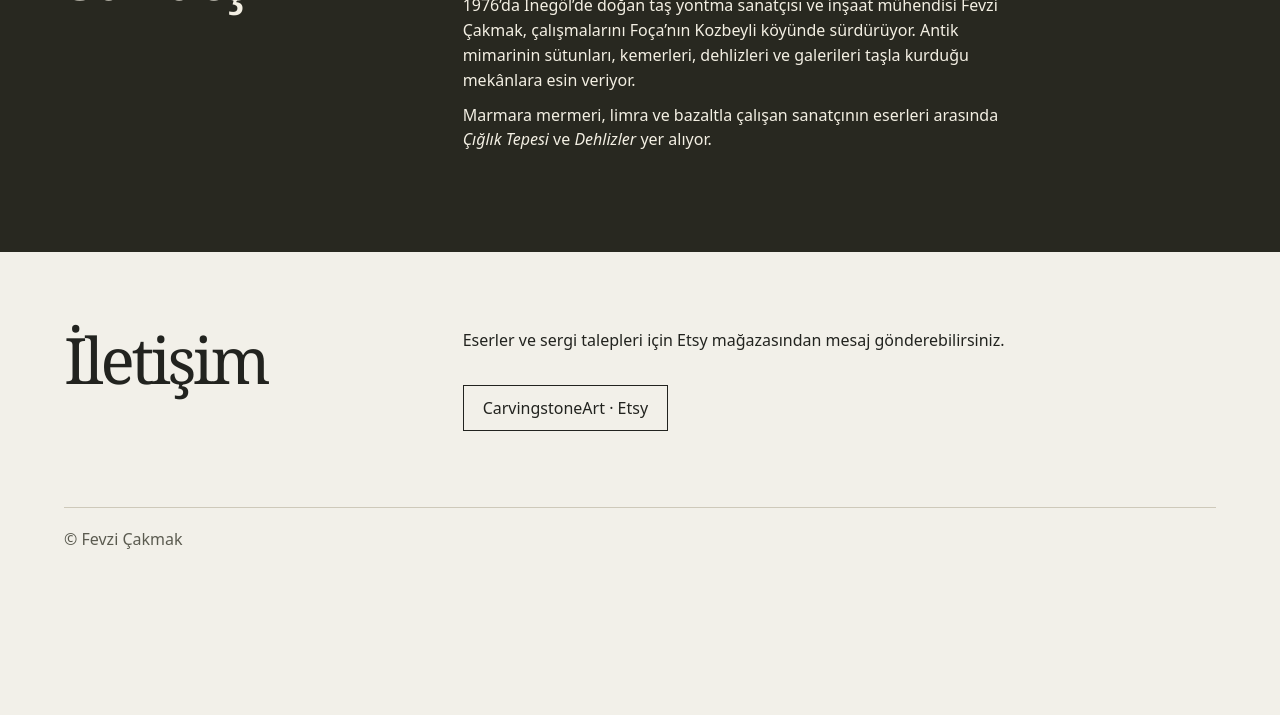
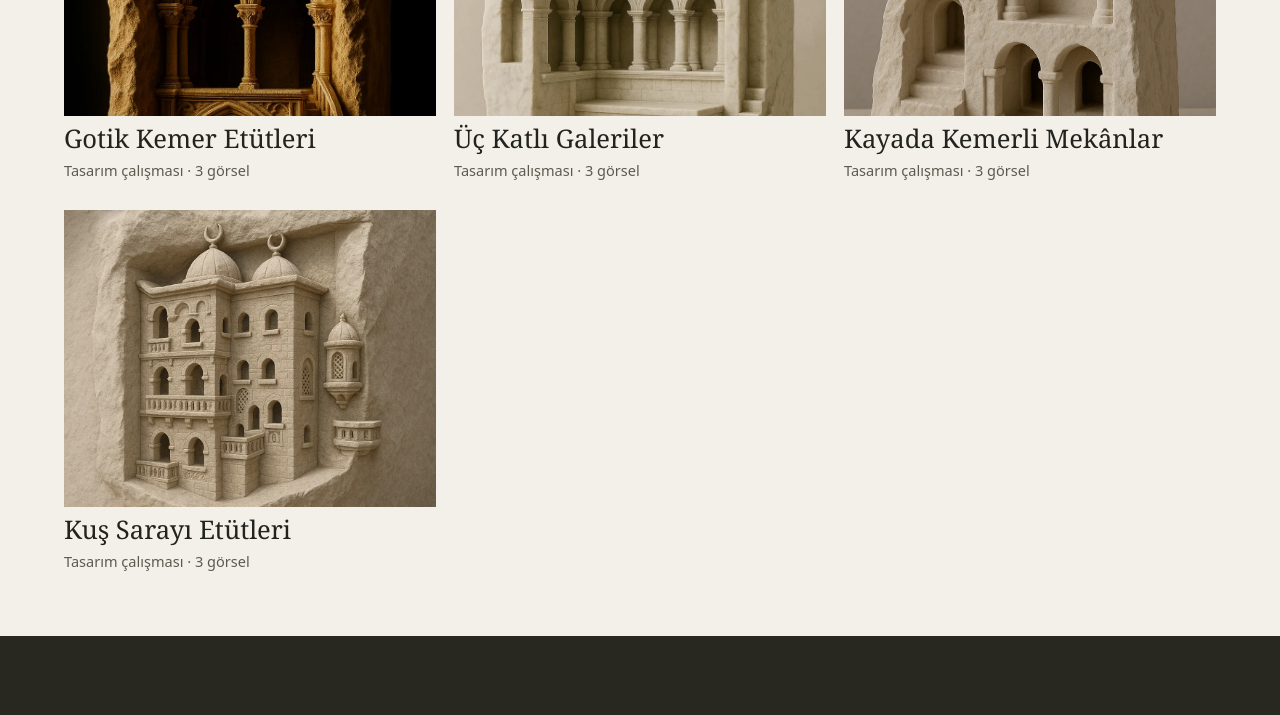
Before and after one commit to fevzicakmak/carvingengineer, a plain HTML site: page index.html in a window 1280 px wide. Shown: the part 1910-2625 px from the top of the page. Before the commit the page ends 2481 px from the top, so only its background shows below. Drawn offline with Linux system fonts and the light colour scheme.

Commit message:
Google Fotoğraflar katalog seçkisini eser gruplarıyla yayımla

```diff
--- a/catalog.js
+++ b/catalog.js
@@ -1,6 +1,10 @@
 import { emptySite } from './site-content.js';
 
 export const types = { image: 'Görsel', video: 'Video', model: '3B model' };
+
+export function mediaPaths(item) {
+  return [item.src, item.poster, ...(item.views ?? []).map(view => view.src)].filter(Boolean);
+}
 
 export async function loadCatalog() {
   const response = await fetch('./gallery.json', { cache: 'no-cache' });
--- a/gallery.js
+++ b/gallery.js
@@ -63,10 +63,47 @@ function render() {
     } else {
       media.textContent = types[item.type] || '';
     }
-    button.append(media, element('h3', item.title), element('p', item.label || types[item.type]));
+    const meta = item.label || types[item.type];
+    const count = item.views?.length;
+    button.append(media, element('h3', item.title),
+      element('p', count ? meta + ' · ' + (count + 1) + ' görsel' : meta));
     button.addEventListener('click', () => show(index));
     return button;
   }));
+}
+
+function showImage(item, display) {
+  const image = element('img');
+  const views = [{ src:item.src, caption:item.coverCaption }, ...(item.views ?? [])]
+    .filter(view => asset(view.src));
+  const primary = views[0];
+  if (!primary) return;
+  image.alt = item.title;
+  image.src = asset(primary.src);
+  display.append(image);
+  if (views.length < 2) return;
+
+  const toolbar = element('div', '', 'viewer-views');
+  toolbar.setAttribute('role', 'group');
+  toolbar.setAttribute('aria-label', 'Çalışmanın görselleri');
+  const caption = element('p', '', 'viewer-view-caption');
+  caption.setAttribute('aria-live', 'polite');
+  const buttons = views.map((view, index) => {
+    const button = element('button', view.caption || (index + 1) + '. görsel');
+    button.type = 'button';
+    button.addEventListener('click', () => select(index));
+    return button;
+  });
+  function select(index) {
+    const view = views[index];
+    image.src = asset(view.src);
+    image.alt = [item.title, view.caption].filter(Boolean).join(' · ');
+    caption.textContent = (index + 1) + ' / ' + views.length;
+    buttons.forEach((button, position) => button.setAttribute('aria-pressed', String(position === index)));
+  }
+  toolbar.append(...buttons);
+  display.append(toolbar, caption);
+  select(0);
 }
 
 function show(index) {
@@ -88,10 +125,7 @@ function show(index) {
     video.src = src;
     display.append(video);
   } else if (src && item.type === 'image') {
-    const image = element('img');
-    image.src = src;
-    image.alt = item.title;
-    display.append(image);
+    showImage(item, display);
   } else if (src && item.type === 'model') {
     const frame = element('iframe');
     frame.title = item.title;
--- a/gallery.json
+++ b/gallery.json
@@ -1,8 +1,127 @@
 [
-  {"id":"tasta-mekan","title":"Taşta mekân","type":"video","src":"assets/ornek.mp4","poster":"assets/roma.webp","label":"Örnek video","description":"Mermer kuş sarayı tasarım görselinden hazırlanmış kısa bir yakınlaşma."},
-  {"id":"iyonik-kus-sarayi","title":"İyonik Kuş Sarayı","type":"image","src":"assets/iyonik.webp","label":"Tasarım çalışması","description":"İyonik sütunlar ve üç yuva üzerine bir mermer kuş sarayı tasarımı."},
-  {"id":"uc-kemer","title":"Üç Kemer","type":"image","src":"assets/uc-kemer.webp","label":"Tasarım çalışması","description":"Roma mimarisinden hareketle üç kemerli cephe çalışması."},
-  {"id":"osmanli-kus-sarayi","title":"Osmanlı Kuş Sarayı","type":"image","src":"assets/osmanli.webp","label":"Tasarım çalışması","description":"Üç yuvalı mermer kuş sarayı için tasarım."},
-  {"id":"roma-kus-sarayi","title":"Roma Kuş Sarayı","type":"image","src":"assets/roma.webp","label":"Tasarım çalışması","description":"Marmara mermeri için Roma esintili bir cephe tasarımı."},
-  {"id":"cifte-kopru","title":"Çifte Köprü Kuş Sarayı","type":"model","src":"assets/cifte-kopru.html","label":"Dijital 3B model","description":"Modeli sürükleyerek döndürebilir ve ayrıntılara yakınlaşabilirsiniz."}
+  {
+    "id": "tasta-mekan",
+    "title": "Taşta mekân",
+    "type": "video",
+    "src": "assets/ornek.mp4",
+    "poster": "assets/roma.webp",
+    "label": "Örnek video",
+    "description": "Mermer kuş sarayı tasarım görselinden hazırlanmış kısa bir yakınlaşma."
+  },
+  {
+    "id": "iyonik-kus-sarayi",
+    "title": "İyonik Kuş Sarayı",
+    "type": "image",
+    "src": "assets/iyonik.webp",
+    "label": "Tasarım çalışması",
+    "description": "İyonik sütunlar ve üç yuva üzerine bir mermer kuş sarayı tasarımı."
+  },
+  {
+    "id": "uc-kemer",
+    "title": "Üç Kemer",
+    "type": "image",
+    "src": "assets/uc-kemer.webp",
+    "label": "Tasarım çalışması",
+    "description": "Roma mimarisinden hareketle üç kemerli cephe çalışması."
+  },
+  {
+    "id": "osmanli-kus-sarayi",
+    "title": "Osmanlı Kuş Sarayı",
+    "type": "image",
+    "src": "assets/osmanli.webp",
+    "label": "Tasarım çalışması",
+    "description": "Üç yuvalı mermer kuş sarayı için tasarım."
+  },
+  {
+    "id": "roma-kus-sarayi",
+    "title": "Roma Kuş Sarayı",
+    "type": "image",
+    "src": "assets/roma.webp",
+    "label": "Tasarım çalışması",
+    "description": "Marmara mermeri için Roma esintili bir cephe tasarımı."
+  },
+  {
+    "id": "cifte-kopru",
+    "title": "Çifte Köprü Kuş Sarayı",
+    "type": "model",
+    "src": "assets/cifte-kopru.html",
+    "label": "Dijital 3B model",
+    "description": "Modeli sürükleyerek döndürebilir ve ayrıntılara yakınlaşabilirsiniz."
+  },
+  {
+    "id": "gotik-kemer-etutleri",
+    "title": "Gotik Kemer Etütleri",
+    "type": "image",
+    "src": "assets/gallery-katalog-gotik-kemer-etutleri-1.webp",
+    "coverCaption": "Işıklı kemer ve merdiven",
+    "views": [
+      {
+        "src": "assets/gallery-katalog-gotik-kemer-etutleri-2.webp",
+        "caption": "Açık taş yüzeyli yorum"
+      },
+      {
+        "src": "assets/gallery-katalog-gotik-kemer-etutleri-3.webp",
+        "caption": "İki katlı gotik cephe"
+      }
+    ],
+    "label": "Tasarım çalışması",
+    "description": "Sivri kemer, taş oyma şebeke ve merdiven üzerine üç tasarım yorumu."
+  },
+  {
+    "id": "uc-katli-galeriler",
+    "title": "Üç Katlı Galeriler",
+    "type": "image",
+    "src": "assets/gallery-katalog-uc-katli-galeriler-1.webp",
+    "coverCaption": "Merdivenli galeri cephesi",
+    "views": [
+      {
+        "src": "assets/gallery-katalog-uc-katli-galeriler-2.webp",
+        "caption": "Yan açıdan galeri tasarımı"
+      },
+      {
+        "src": "assets/gallery-katalog-uc-katli-galeriler-3.webp",
+        "caption": "Cephe çizimi"
+      }
+    ],
+    "label": "Tasarım çalışması",
+    "description": "Açık galeriler, sütun dizileri ve yan merdiven üzerine tasarım ve çizim çalışmaları."
+  },
+  {
+    "id": "kayada-kemerli-mekanlar",
+    "title": "Kayada Kemerli Mekânlar",
+    "type": "image",
+    "src": "assets/gallery-katalog-kayada-kemerli-mekanlar-1.webp",
+    "coverCaption": "Beyaz taşta açık kemerler",
+    "views": [
+      {
+        "src": "assets/gallery-katalog-kayada-kemerli-mekanlar-2.webp",
+        "caption": "Yandan nişli tasarım"
+      },
+      {
+        "src": "assets/gallery-katalog-kayada-kemerli-mekanlar-3.webp",
+        "caption": "Süslemeli üst kemer"
+      }
+    ],
+    "label": "Tasarım çalışması",
+    "description": "Doğal blok biçimi içinde kemer, niş ve geçit yerleşimlerine dair üç tasarım yorumu."
+  },
+  {
+    "id": "kus-sarayi-katalog-etutleri",
+    "title": "Kuş Sarayı Etütleri",
+    "type": "image",
+    "src": "assets/gallery-katalog-kus-sarayi-katalog-etutleri-1.webp",
+    "coverCaption": "Kubbeli kuş sarayı tasarımı",
+    "views": [
+      {
+        "src": "assets/gallery-katalog-kus-sarayi-katalog-etutleri-2.webp",
+        "caption": "Üç kuleli cephe tasarımı"
+      },
+      {
+        "src": "assets/gallery-katalog-kus-sarayi-katalog-etutleri-3.webp",
+        "caption": "Kuş sarayı eskizi"
+      }
+    ],
+    "label": "Tasarım çalışması",
+    "description": "Kuş sarayları için cephe, yuva dizilimi ve konsol düzeni çalışmaları."
+  }
 ]
--- a/github.js
+++ b/github.js
@@ -1,3 +1,5 @@
+import { mediaPaths } from './catalog.js';
+
 const api = 'https://api.github.com';
 
 function base64(file) {
@@ -44,14 +46,14 @@ export async function publishGallery({ repo, branch, token, base, items, files,
     { path:'gallery.json', mode:'100644', type:'blob', content:JSON.stringify(items, null, 2) + '\n' },
     { path:'site.json', mode:'100644', type:'blob', content:JSON.stringify(site, null, 2) + '\n' }
   ];
-  const used = new Set(items.flatMap(item => [item.src, item.poster].filter(Boolean)));
+  const used = new Set(items.flatMap(mediaPaths));
   for (const [filePath, file] of Object.entries(files)) {
     if (!used.has(filePath)) continue;
     const blob = await request('/git/blobs', 'POST', { content:await base64(file), encoding:'base64' });
     tree.push({ path:filePath, mode:'100644', type:'blob', sha:blob.sha });
   }
 
-  const oldUsed = new Set(base.flatMap(item => [item.src, item.poster].filter(Boolean)));
+  const oldUsed = new Set(base.flatMap(mediaPaths));
   for (const filePath of oldUsed) {
     if (filePath.startsWith('assets/gallery-') && !used.has(filePath)) {
       tree.push({ path:filePath, mode:'100644', type:'blob', sha:null });
--- a/style.css
+++ b/style.css
@@ -174,3 +174,8 @@ hr.page-block { border:0; border-top:1px solid var(--line); }
 
 .media-trash { position:sticky; top:0; z-index:1; background:var(--stone); }
 .media-trash.drop-target { background:#ede4d2; }
+
+.viewer-views { display:flex; flex-wrap:wrap; gap:7px; margin-top:12px; }
+.viewer-views button { border:1px solid var(--line); background:transparent; padding:7px 12px; }
+.viewer-views button[aria-pressed=true] { background:var(--ink); color:var(--stone); border-color:var(--ink); }
+.viewer-view-caption { margin-top:5px; font-size:.9rem; color:var(--muted); }
```
Also changed, not shown: admin.js (+6 -2 lines), assets/gallery-katalog-gotik-kemer-etutleri-1.webp (added), assets/gallery-katalog-gotik-kemer-etutleri-2.webp (added), assets/gallery-katalog-gotik-kemer-etutleri-3.webp (added), assets/gallery-katalog-kayada-kemerli-mekanlar-1.webp (added), assets/gallery-katalog-kayada-kemerli-mekanlar-2.webp (added), assets/gallery-katalog-kayada-kemerli-mekanlar-3.webp (added), assets/gallery-katalog-kus-sarayi-katalog-etutleri-1.webp (added), assets/gallery-katalog-kus-sarayi-katalog-etutleri-2.webp (added), assets/gallery-katalog-kus-sarayi-katalog-etutleri-3.webp (added), assets/gallery-katalog-uc-katli-galeriler-1.webp (added), assets/gallery-katalog-uc-katli-galeriler-2.webp (added), assets/gallery-katalog-uc-katli-galeriler-3.webp (added).
